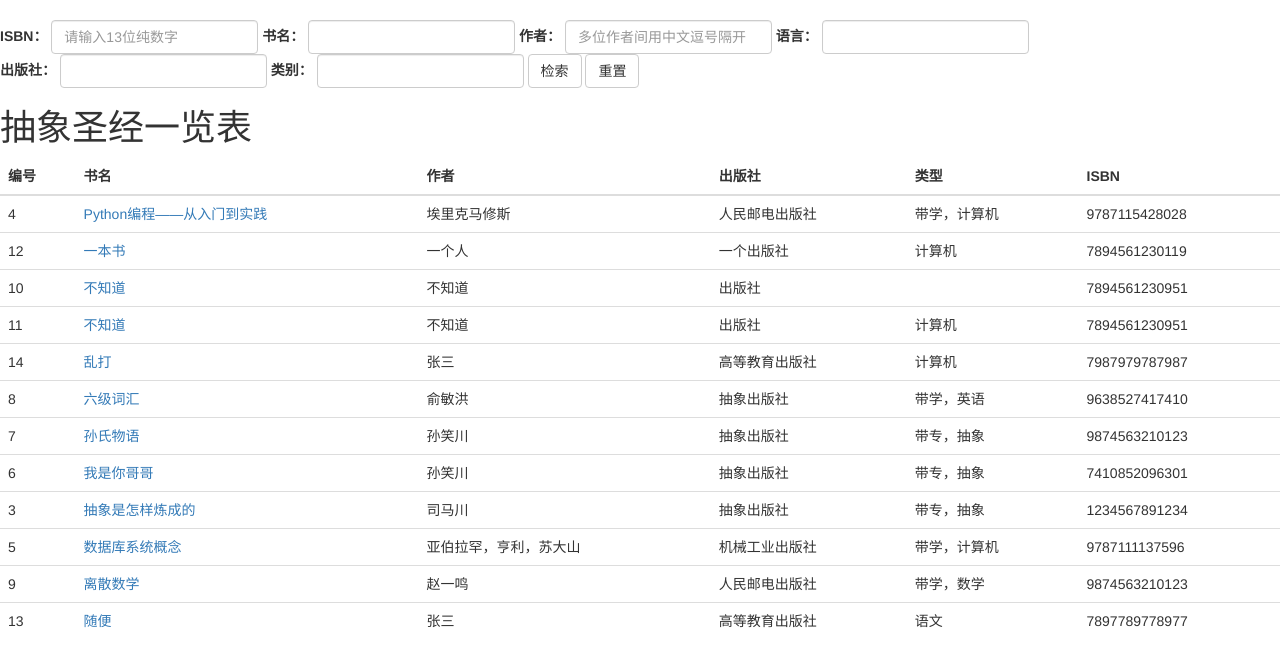
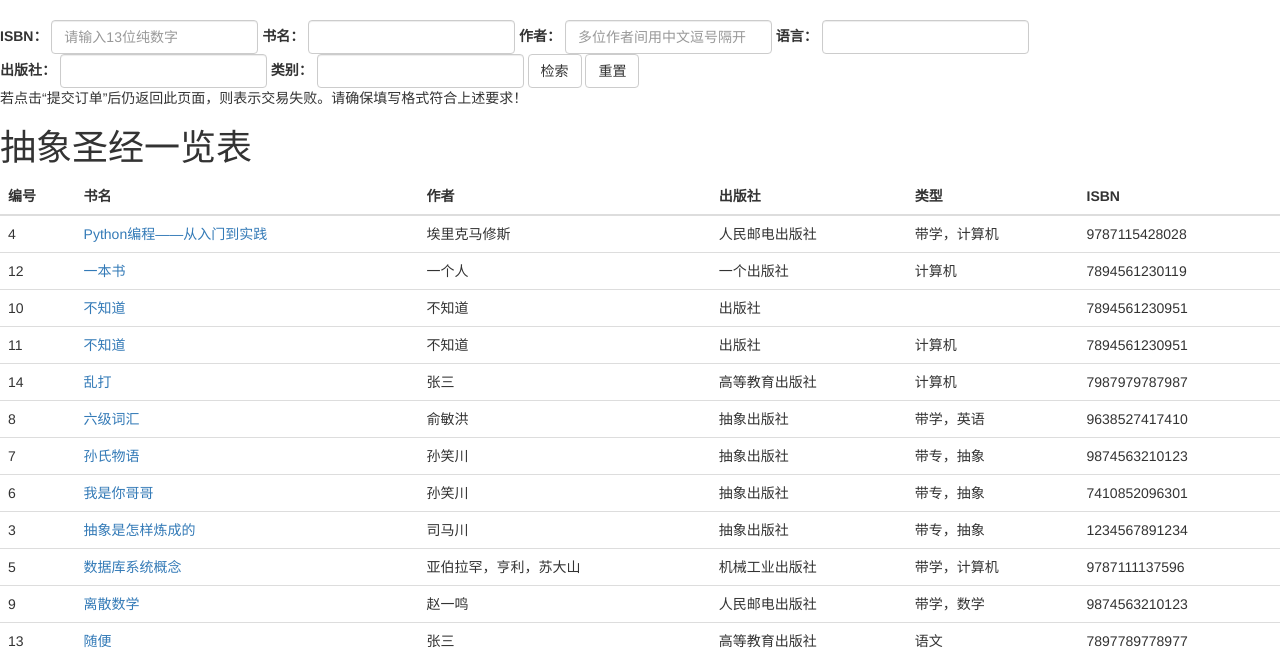
Before and after one commit to jqdai/bookstore_management_system, a Django app: page /bookstore/books/ in a window 1280 px wide. Shown: the part 52-710 px from the top of the page. Run offline with Django 3.2, Linux system fonts and the light colour scheme; a user stored in the database is signed in; data comes from the database, SQL or seed files in the repository.

Commit message:
Update book_list.html

```diff
--- a/bookstore/templates/bookstore/book_list.html
+++ b/bookstore/templates/bookstore/book_list.html
@@ -33,6 +33,7 @@
   <button type="submit" class="btn btn-default">检索</button>
   <button type="reset" class="btn btn-default">重置</button>
 </form>
+<p>若点击“提交订单”后仍返回此页面，则表示交易失败。请确保填写格式符合上述要求！</p>
 
 {% if messages %}
 <script>
```
